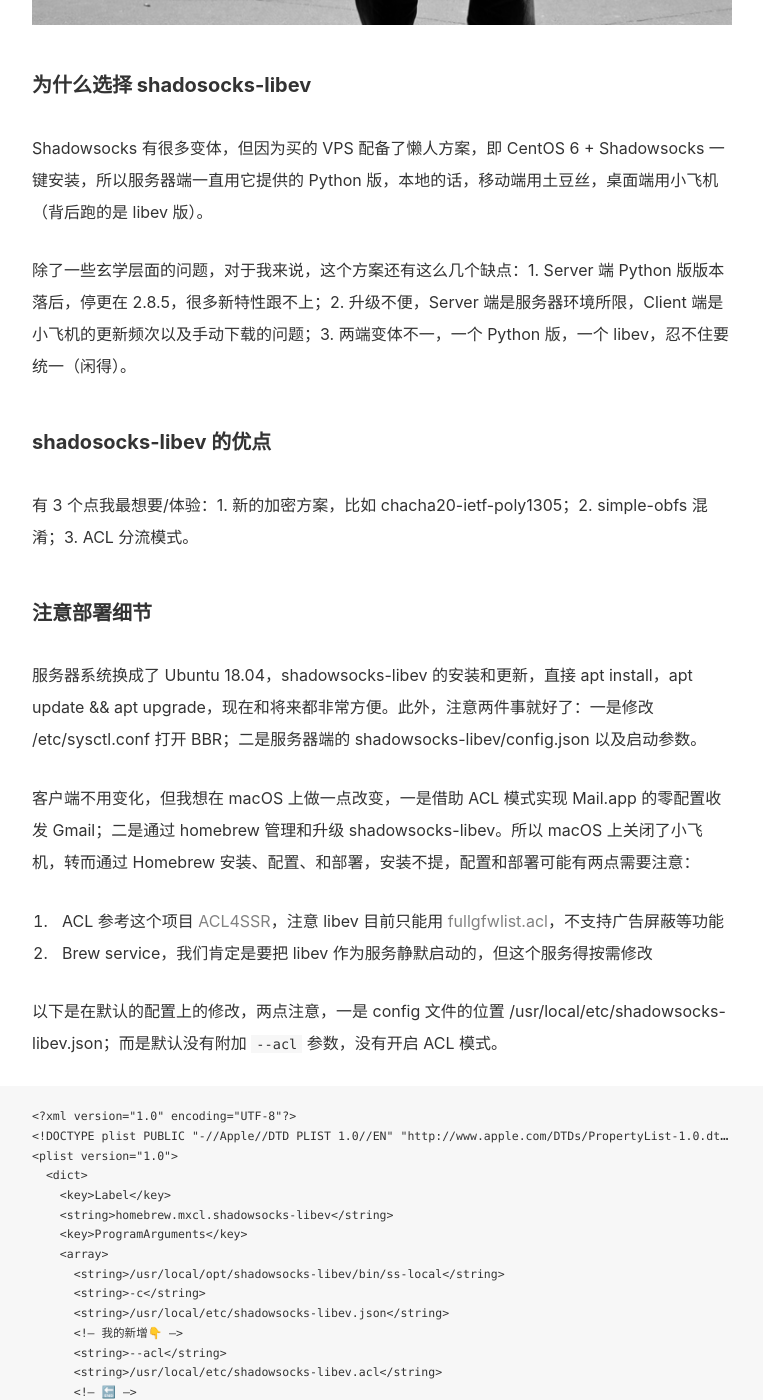
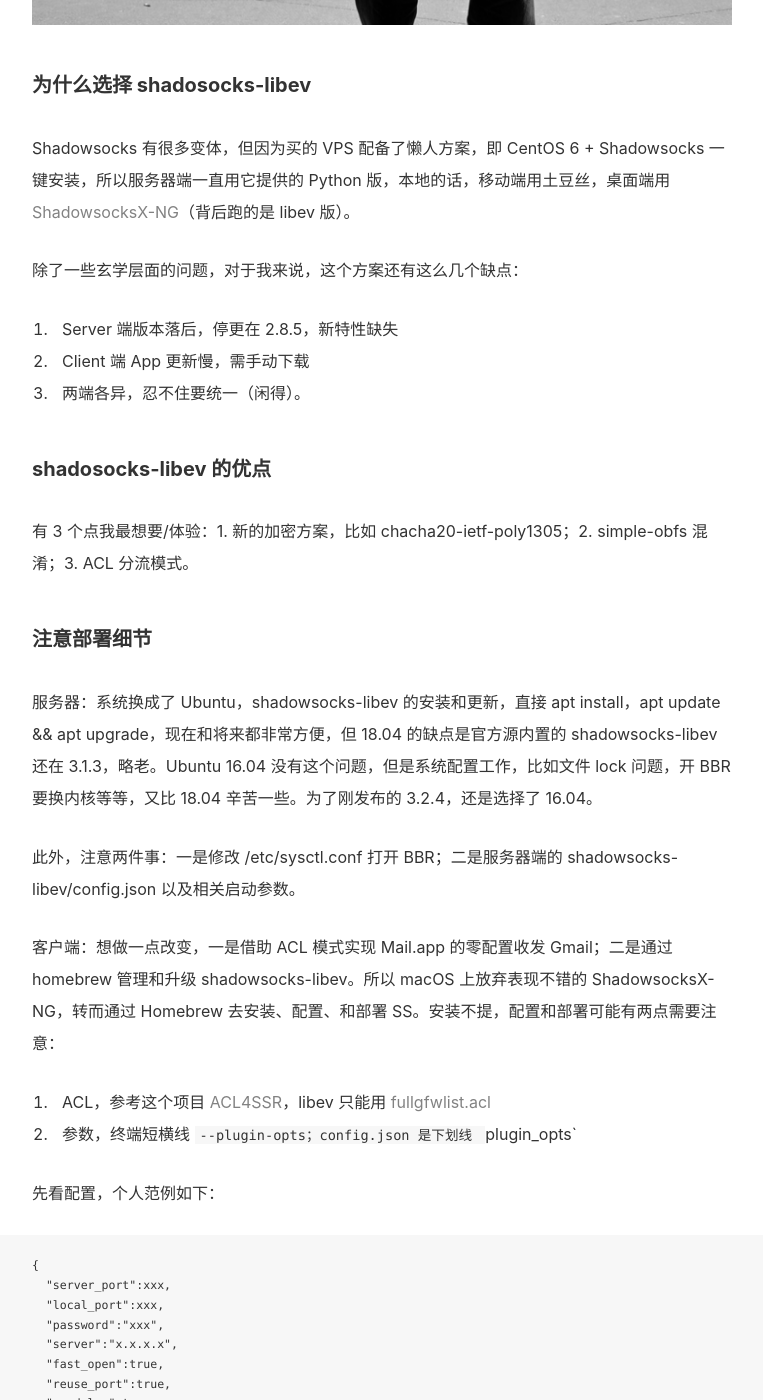
Before and after one commit to placeless/placeless.github.io, a Jekyll site: the page built from _posts/2018-11-30-shadowsocks-libev-&-acl-on-macos.md, in a window 1280 px wide and 1400 px high, scrolled down 604 px. Shown: the whole window, without its empty margins (258-1021 px from the left). Built offline with Jekyll 4.4.1, drawn with Linux system fonts in a browser that asks for light colours; some of the changed text lies outside the part shown.

Commit message:
content update

````diff
--- a/_posts/2018-11-30-shadowsocks-libev-&-acl-on-macos.md
+++ b/_posts/2018-11-30-shadowsocks-libev-&-acl-on-macos.md
@@ -8,9 +8,13 @@ date:   2018-11-30 15:21 +0800
 
 ## 为什么选择 shadosocks-libev
 
-Shadowsocks 有很多变体，但因为买的 VPS 配备了懒人方案，即 CentOS 6 + Shadowsocks 一键安装，所以服务器端一直用它提供的 Python 版，本地的话，移动端用土豆丝，桌面端用小飞机（背后跑的是 libev 版）。
+Shadowsocks 有很多变体，但因为买的 VPS 配备了懒人方案，即 CentOS 6 + Shadowsocks 一键安装，所以服务器端一直用它提供的 Python 版，本地的话，移动端用土豆丝，桌面端用 [ShadowsocksX-NG](https://github.com/shadowsocks/ShadowsocksX-NG)（背后跑的是 libev 版）。
 
-除了一些玄学层面的问题，对于我来说，这个方案还有这么几个缺点：1. Server 端 Python 版版本落后，停更在 2.8.5，很多新特性跟不上；2. 升级不便，Server 端是服务器环境所限，Client 端是小飞机的更新频次以及手动下载的问题；3. 两端变体不一，一个 Python 版，一个 libev，忍不住要统一（闲得）。
+除了一些玄学层面的问题，对于我来说，这个方案还有这么几个缺点：
+
+1. Server 端版本落后，停更在 2.8.5，新特性缺失
+2. Client 端 App 更新慢，需手动下载
+3. 两端各异，忍不住要统一（闲得）。
 
 
 ## shadosocks-libev 的优点
@@ -20,53 +24,51 @@ Shadowsocks 有很多变体，但因为买的 VPS 配备了懒人方案，即 Ce
 
 ## 注意部署细节
 
-服务器系统换成了 Ubuntu 18.04，shadowsocks-libev 的安装和更新，直接 apt install，apt update && apt upgrade，现在和将来都非常方便。此外，注意两件事就好了：一是修改 /etc/sysctl.conf 打开 BBR；二是服务器端的 shadowsocks-libev/config.json 以及启动参数。
+服务器：系统换成了 Ubuntu，shadowsocks-libev 的安装和更新，直接 apt install，apt update && apt upgrade，现在和将来都非常方便，但 18.04 的缺点是官方源内置的 shadowsocks-libev 还在 3.1.3，略老。Ubuntu 16.04 没有这个问题，但是系统配置工作，比如文件 lock 问题，开 BBR 要换内核等等，又比 18.04 辛苦一些。为了刚发布的 3.2.4，还是选择了 16.04。
 
-客户端不用变化，但我想在 macOS 上做一点改变，一是借助 ACL 模式实现 Mail.app 的零配置收发 Gmail；二是通过 homebrew 管理和升级 shadowsocks-libev。所以 macOS 上关闭了小飞机，转而通过 Homebrew 安装、配置、和部署，安装不提，配置和部署可能有两点需要注意：
+此外，注意两件事：一是修改 /etc/sysctl.conf 打开 BBR；二是服务器端的 shadowsocks-libev/config.json 以及相关启动参数。
 
-1. ACL 参考这个项目 [ACL4SSR][ACL4SSR]，注意 libev 目前只能用 [fullgfwlist.acl][fullgfwlist.acl]，不支持广告屏蔽等功能
-2. Brew service，我们肯定是要把 libev 作为服务静默启动的，但这个服务得按需修改
+客户端：想做一点改变，一是借助 ACL 模式实现 Mail.app 的零配置收发 Gmail；二是通过 homebrew 管理和升级 shadowsocks-libev。所以 macOS 上放弃表现不错的 ShadowsocksX-NG，转而通过 Homebrew 去安装、配置、和部署 SS。安装不提，配置和部署可能有两点需要注意：
 
-以下是在默认的配置上的修改，两点注意，一是 config 文件的位置 /usr/local/etc/shadowsocks-libev.json；而是默认没有附加 `--acl` 参数，没有开启 ACL 模式。
+1. ACL，参考这个项目 [ACL4SSR][ACL4SSR]，libev 只能用 [fullgfwlist.acl][fullgfwlist.acl]
+2. 参数，终端短横线 `--plugin-opts；config.json 是下划线 `plugin_opts`
+
+先看配置，个人范例如下：
 
 ```
-<?xml version="1.0" encoding="UTF-8"?>
-<!DOCTYPE plist PUBLIC "-//Apple//DTD PLIST 1.0//EN" "http://www.apple.com/DTDs/PropertyList-1.0.dtd">
-<plist version="1.0">
-  <dict>
-    <key>Label</key>
-    <string>homebrew.mxcl.shadowsocks-libev</string>
-    <key>ProgramArguments</key>
-    <array>
-      <string>/usr/local/opt/shadowsocks-libev/bin/ss-local</string>
-      <string>-c</string>
-      <string>/usr/local/etc/shadowsocks-libev.json</string>
-      <!— 我的新增👇 —>
-      <string>--acl</string>
-      <string>/usr/local/etc/shadowsocks-libev.acl</string>
-      <!— 🔚 —>
-      <string>-u</string>
-    </array>
-    <key>RunAtLoad</key>
-    <true/>
-    <key>KeepAlive</key>
-    <true/>
-  </dict>
-</plist>
+{
+  "server_port":xxx,
+  "local_port":xxx,
+  "password":"xxx",
+  "server":"x.x.x.x",
+  "fast_open":true,
+  "reuse_port":true,
+  "no_delay":true,
+  "mode":"tcp_only",
+  "timeout":300,
+  "method":"xx-xx-xxx",
+  "acl":"/x/x/etc/shadowsocks-libev.acl",
+  "plugin":"/x/xx/v2ray-plugin",
+  "plugin_opts":"tls;host=xxx.xx"
+}
 ```
 
-都是分流工具，ACL 相对于 PAC 模式的好处是，不受浏览器限制，不只 HTTP，所以 ACL 模式下 Mail.app 等翻墙收发 Gmail 🤤。这些更改，在正式部署前，可以通过手工指定路径和参数的方式，去做测试和观察：
+ACL 详情可阅读这篇文章：[用ACL代替Pac进行更底层的智能分流](https://darknode.in/network/acl-geoip-proxy/)，作者 [DarkNode](https://darknode.in/)
+
+同为分流，ACL 相对于 PAC 的好处是，不受浏览器限制，不只 HTTP，所以 ACL 模式下 Mail.app 等翻墙收发 Gmail 🤤。这些更改，在正式部署前，可以通过手工指定路径和参数的方式，去做测试和观察：
 
 ```
-ss-local -c /usr/local/etc/shadowsocks-libev.json --acl /usr/local/etc/shadowsocks-libev.acl -u -v
+ss-local -c /usr/local/etc/shadowsocks-libev.json --acl /usr/local/etc/shadowsocks-libev.acl -v
 ```
 
 哪些域名，哪些 IP 直连了，哪些代理了，终端会打印出来，一目了然。之后要新增代理域名或 IP，自己修改 `.acl` 文件即可。再一次，目前 libev 好像只支持 `[bypass_all]` + `[proxy_list]` 以及 `[proxy_all]` + `[bypass_list]` 这两种黑/白名单模式，前者是默认全部直连，你自己指定需代理的域名/IP（支持正则表达式🆒），后者刚好相反。看 issue 回覆，作者暂无扩充计划。
 
+采用 GFWList 比较省心，但它是一张大表，有域名（网址）有 IP，目前不知道域名和 IP 哪一种查询效率更高，所以我的 ACL 暂时只是借鉴了 DarkNode 的思路：少数域名 + 海外 IP 的组合。海外 IP 来自 [x1angli/regional-ip-addresses](https://github.com/x1angli/regional-ip-addresses)，可以通过 git checkout 到 `c116403` 来直接产出 outwall.txt。
+
 
 ## 遗留问题
 
-有两个问题，一是都是手动修改，还不知道 brew update && brew upgrade 之后是否次次都要动手改；二是终端翻墙的问题，还需依赖别的工具，比如小飞机使用的 privoxy，这个再说。
+终端翻墙的问题，不少终端工具依赖 HTTP 代理，不支持 Socks5，需要 privoxy 等解决，个人目前不太需要。
 
 
 ## Reference
````
